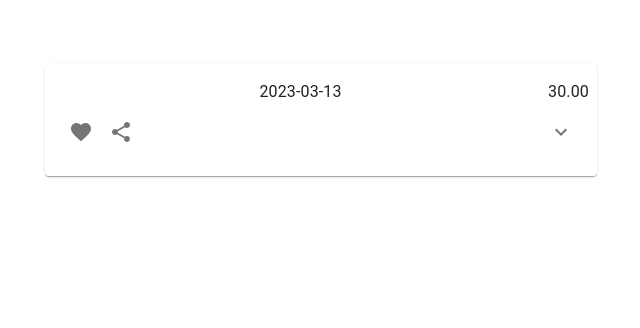
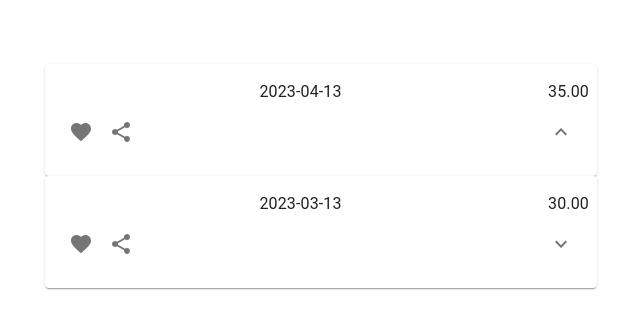
Before and after one commit to khpi-uni/sem4-course-works, a React (Vite) app in the folder front/: page /orders in a window 1280 px wide. Shown: the top 328 px of the page, without its empty margins (319-959 px from the left). Built offline with nearby package versions, Linux system fonts and the light colour scheme.

Commit message:
test: notice funny expandability w second card

```diff
--- a/front/src/components/Order.jsx
+++ b/front/src/components/Order.jsx
@@ -36,17 +36,17 @@ const ExpandMore = styled((props) => {
 
 const Order = (props) =>{
   const data = props.json_array;
-  const [expanded, setExpanded] = React.useState(false);
+  const [expanded, setExpanded] = React.useState(0);
 
-  const handleExpandClick = () => {
-    setExpanded(!expanded);
+  const handleExpandClick = (i) => {
+    setExpanded(i);
   };
   return (
 <div>
 
     {
       data.length?(
-        data.map(el=>(
+        data.map((el,i)=>(
 
       <Card sx={{padding: "1em 0.5em"}}>
         <Box sx={{display:"flex",flexDirection:"row",flexGrow:"1"}}>
@@ -66,8 +66,8 @@ const Order = (props) =>{
           <ShareIcon />
         </IconButton>
         <ExpandMore
-          expand={expanded}
-          onClick={handleExpandClick}
+          expand={expanded===i}
+          onClick={()=>handleExpandClick(i)}
           aria-expanded={expanded}
           aria-label="show more"
         >
--- a/front/tmp_json/orders.json
+++ b/front/tmp_json/orders.json
@@ -1,5 +1,16 @@
 {
   "orders":[
+    {
+      "order_date": "2023-04-13",
+      "total":"35.00",
+      "items": [
+        {
+          "price": "35.00",
+          "product_title": "Personalised Dog & Cat Christmas Stockings",
+          "image": "https://scx1.b-cdn.net/csz/news/800/2017/theoreticala.jpg"
+        }
+      ]
+    },
     {
       "order_date": "2023-03-13",
       "total":"30.00",
```
